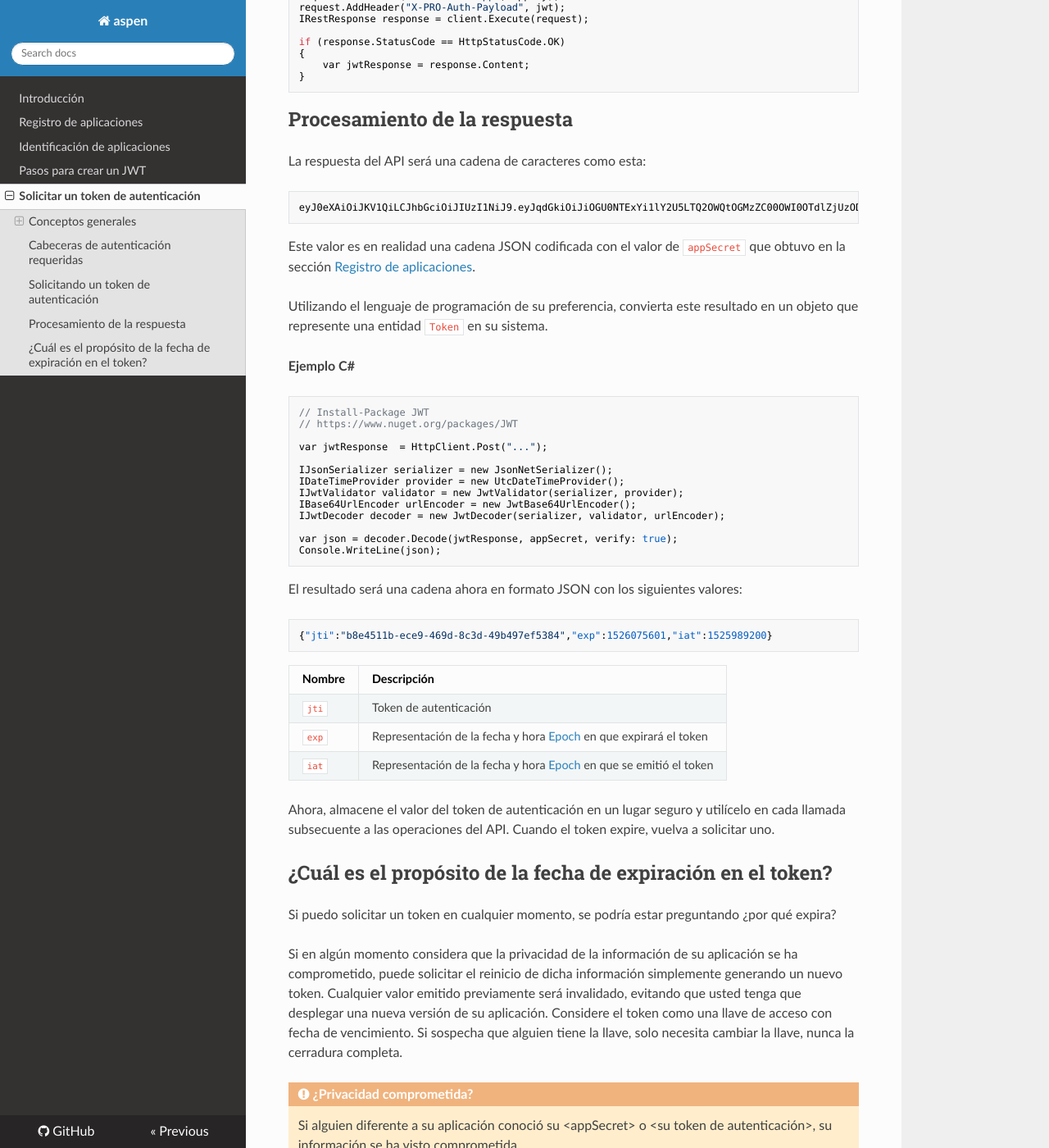
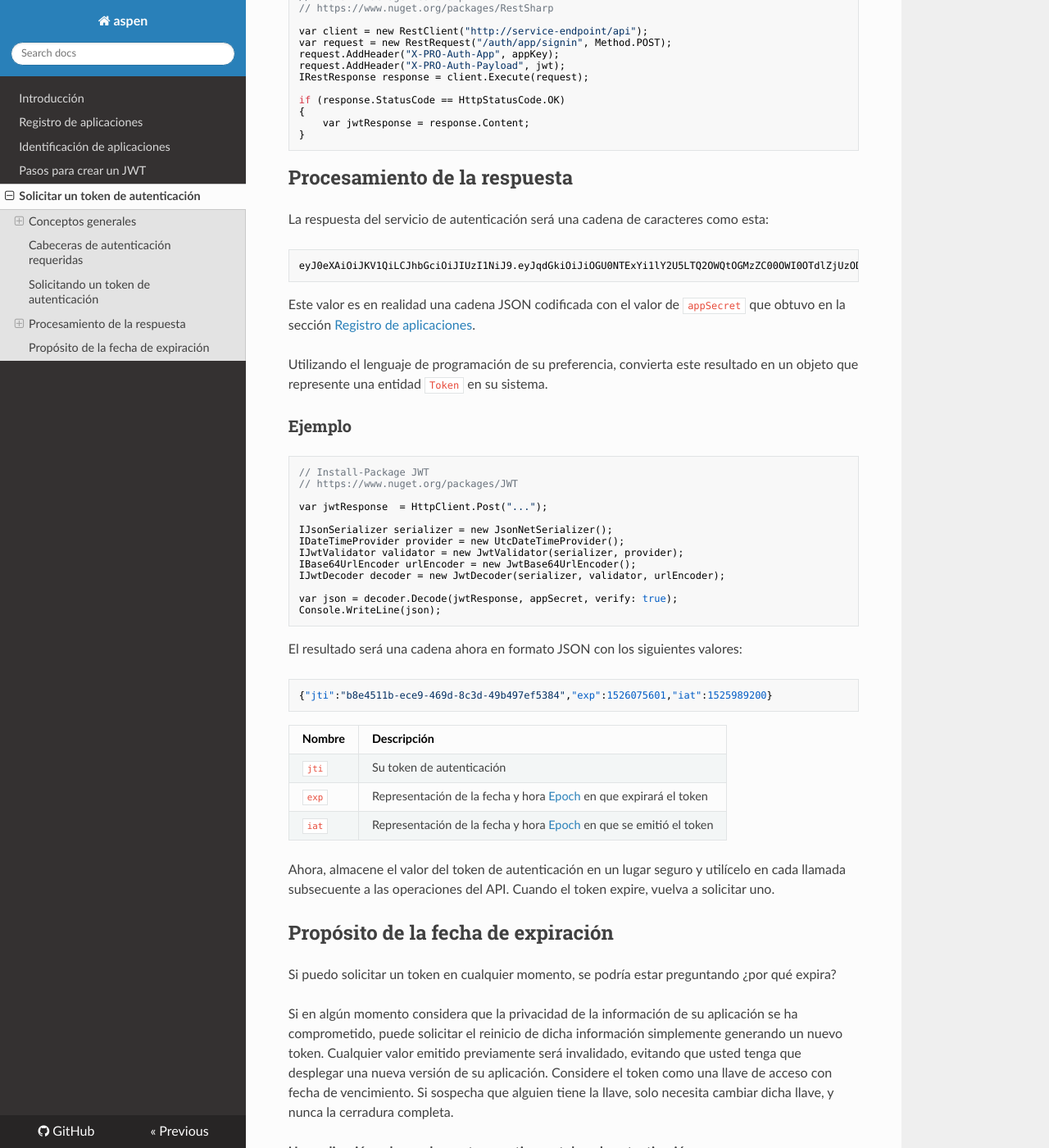
Before and after one commit to menchi2000/Aspen, an MkDocs documentation site: the page built from docs/JWT-Request.md, in a window 1280 px wide and 1400 px high, scrolled down 2202 px. Shown: the whole window at 82% size. Built offline with MkDocs 1.6.1, drawn with Linux system fonts in a browser that asks for light colours; nearby versions of some CDN libraries; old or Windows-style settings are respelled for this version of MkDocs; some of the changed text lies outside the part shown.

Commit message:
Cambios menores
Correcciones de forma en Markdown y ajustes ortográficos

````diff
--- a/docs/JWT-Request.md
+++ b/docs/JWT-Request.md
@@ -44,9 +49,11 @@ var exp = 1525985330;
 DateTimeOffset.FromUnixTimeSeconds(exp);
 // Output: 2018-05-10 8:48:50 pm +00:00
 ```
+
 ---
 
 ### Creación de un JWT
+
 Es bastante probable que su lenguaje de programación preferido incluya al menos una librería/clase/modulo que facilite la creación y verificación de tokens JWT de extremo a extremo. Para este ejemplo vamos a utilizar el paquete de librerías [Jwt.Net](https://www.nuget.org/packages/JWT) para [.NET Framework](https://en.wikipedia.org/wiki/.NET_Framework).
 
 ```C#
@@ -74,7 +81,7 @@ var jwt = encoder.Encode(payload, appSecret);
 
 El servicio de autenticación requiere una [solicitud HTTP con dos cabeceras personalizadas](https://www.w3.org/Protocols/rfc2616/rfc2616-sec14.html), como se muestra en el siguiente pseudo-código:
 
-```
+```AsciiDoc
 appKey = Valor generado en la sección Registro de aplicaciones
 jwt = Token JWT que incluye las claves Nonce, Epoch en la carga/payload
 
@@ -83,9 +90,10 @@ jwt = Token JWT que incluye las claves Nonce, Epoch en la carga/payload
 httpHeaders.Add("X-PRO-Auth-App", appKey)
 httpHeaders.Add("X-PRO-Auth-Payload", jwt )
 ```
+
 ## Solicitando un token de autenticación
 
-Con estas dos cabeceras es hora de llamar a la operación que genera el token de autenticación para su aplicación:
+Con estas dos cabeceras es hora de llamar a la operación que genera el token de autenticación para su aplicación. Tendrá que invocar a la operación `Signin` del servicio de autenticación, a través de una operación [POST](https://www.w3schools.com/tags/ref_httpmethods.asp) agregando las dos cabeceras personalizadas, como se muestra a continuación.
 
 ```C#
 // Install-Package RestSharp
@@ -99,15 +107,15 @@ IRestResponse response = client.Execute(request);
 
 if (response.StatusCode == HttpStatusCode.OK)
 {
-	var jwtResponse = response.Content;
+    var jwtResponse = response.Content;
 }
 ```
 
 ## Procesamiento de la respuesta
 
-La respuesta del API será una cadena de caracteres como esta:
+La respuesta del servicio de autenticación será una cadena de caracteres como esta:
 
-```
+```AsciiDoc
 eyJ0eXAiOiJKV1QiLCJhbGciOiJIUzI1NiJ9.eyJqdGkiOiJiOGU0NTExYi1lY2U5LTQ2OWQtOGMzZC00OWI0OTdlZjUzODQiLCJleHAiOjE1MjYwNzU2MDEuMCwiaWF0IjoxNTI1OTg5MjAwLjg5OTcyNzh9.k-2te-7r40E3etwiJJ8hsPlqbe8FISuNeA73Dd38xCQ
 ```
 
@@ -115,7 +123,7 @@ Este valor es en realidad una cadena JSON codificada con el valor de `appSecret`
 
 Utilizando el lenguaje de programación de su preferencia, convierta este resultado en un objeto que represente una entidad `Token` en su sistema.
 
-**Ejemplo C#**
+### Ejemplo
 
 ```C#
 // Install-Package JWT
@@ -132,24 +140,28 @@ IJwtDecoder decoder = new JwtDecoder(serializer, validator, urlEncoder);
 var json = decoder.Decode(jwtResponse, appSecret, verify: true);
 Console.WriteLine(json);
 ```
+
 El resultado será una cadena ahora en formato JSON con los siguientes valores:
 
 ```json
 {"jti":"b8e4511b-ece9-469d-8c3d-49b497ef5384","exp":1526075601,"iat":1525989200}
 ```
+
 | Nombre  | Descripción |
 | --------|-------------
-| `jti`   | Token de autenticación |
+| `jti`   | Su token de autenticación |
 | `exp`   | Representación de la fecha y hora [Epoch](#Epoch) en que expirará el token |
 | `iat`   | Representación de la fecha y hora [Epoch](#Epoch) en que se emitió el token |
 
 Ahora, almacene el valor del token de autenticación en un lugar seguro y utilícelo en cada llamada subsecuente a las operaciones del API. Cuando el token expire, vuelva a solicitar uno.
 
-## ¿Cuál es el propósito de la fecha de expiración en el token?
+## Propósito de la fecha de expiración
 
 Si puedo solicitar un token en cualquier momento, se podría estar preguntando ¿por qué expira?
 
-Si en algún momento considera que la privacidad de la información de su aplicación se ha comprometido, puede solicitar el reinicio de dicha información simplemente generando un nuevo token. Cualquier valor emitido previamente será invalidado, evitando que usted tenga que desplegar una nueva versión de su aplicación.  Considere el token como una llave de acceso con fecha de vencimiento. Si sospecha que alguien tiene la llave, solo necesita cambiar la llave, nunca la cerradura completa.
+Si en algún momento considera que la privacidad de la información de su aplicación se ha comprometido, puede solicitar el reinicio de dicha información simplemente generando un nuevo token. Cualquier valor emitido previamente será invalidado, evitando que usted tenga que desplegar una nueva versión de su aplicación. Considere el token como una llave de acceso con fecha de vencimiento. Si sospecha que alguien tiene la llave, solo necesita cambiar dicha llave, y nunca la cerradura completa.
+
+**Una aplicación solo puede mantener activo un token de autenticación.**
 
 <div class="admonition warning">
    <p class="first admonition-title">&iquest;Privacidad comprometida?</p>
````
Also changed, not shown: other parts of docs/JWT-Request.md (+10 -5 lines), README.md (+1 -0 lines), docs/App_Register.md (+6 -2 lines), docs/App_Setup.md (+6 -3 lines), docs/JWT-Build.md (+6 -4 lines).
